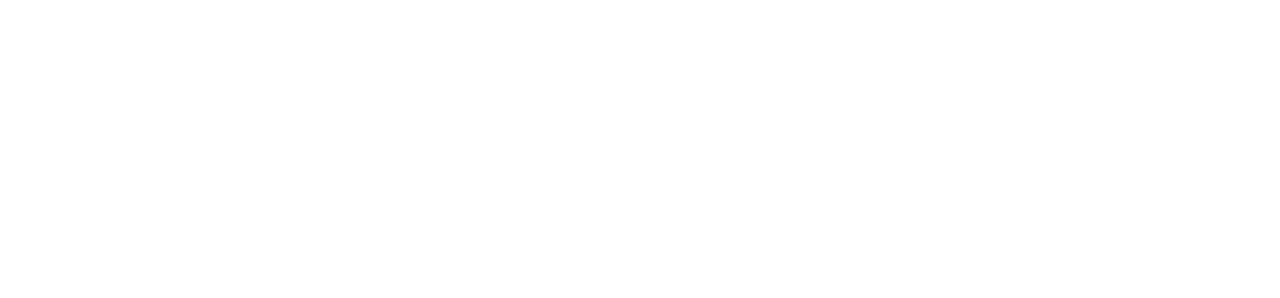
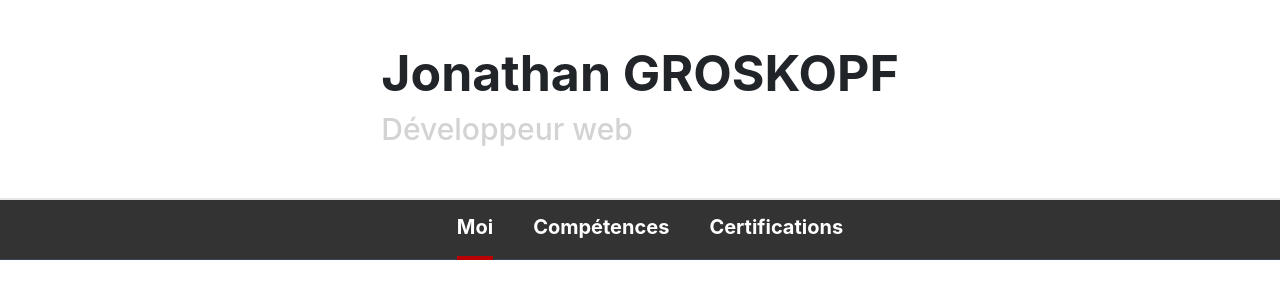
Before and after one commit to JonathanG-Git/cv_jonathang, a plain HTML site: page index.html in a window 1280 px wide. Drawn offline with nearby package versions, Linux system fonts and the light colour scheme.

Commit message:
navbar added, assets folder added

```diff
--- a/css/index.css
+++ b/css/index.css
@@ -0,0 +1,144 @@
+html, body {
+    margin: 0;
+    height: 100%;
+    overflow: hidden
+}
+
+.page {
+    width: 100%;
+    height: 100%;
+}
+
+.header {
+    height: 25%;
+    width: 100%;
+    display: flex;
+    background-color: #fff;
+    border-bottom: rgba(0, 0, 0, 0.1) solid;
+    border-bottom-width: 2px;
+}
+
+.title {
+    margin: auto;
+}
+.mainTitle{
+    font-weight: bold;
+    font-size: 50px;
+}
+.subTitle{
+    color: lightgray;
+    font-size: 30px;
+}
+
+/* .navItem{
+    color: white;
+    height: 100%;
+    font-size: 20px;
+    font-weight: 700;
+    margin: 0 20px;
+}
+
+.navItem:hover{
+    text-decoration: none;
+    color: red;
+    transition: color 0.3s;
+    padding: auto 0;
+    border-bottom: 1px solid red;
+}
+
+.nav{
+    width: 100%;
+    height: 5%;
+    display: flex;
+    background-color: black;
+}
+
+.navigation{
+    height: 100%;
+    margin-left: auto;
+    margin-right: auto;
+} */
+nav{
+    height: 60px;
+    display: flex;
+    align-items: center;
+    background: #333333;
+    padding-left: 20px;
+    box-sizing: border-box;
+    border-bottom: 1px solid RGB(50,72,94);
+}
+.nav{
+    display: flex;
+    align-items: center;
+}
+.navigation{
+    display: flex;
+    align-items: center;
+    margin-right: auto;
+    margin-left: auto;
+}
+.navItem{
+    color: #fff;
+    font-size: 20px;
+    font-weight: 700;
+    display: block;
+    height: 60px;
+    padding-top: 12px;
+    padding-left: 20px;
+    padding-right: 20px;
+    text-decoration: none;
+}
+/* .navItem::after{
+    content: '';
+    bottom: 0;
+    display: block;
+    width: 0;
+    height: 4px;
+    background: #ba0000;
+    transition: width .3s;
+}
+.navItem:hover::after{
+    width: 100%;
+}
+.navItem:hover{
+    text-decoration: none;
+    color: #ba0000;
+}
+
+.active::after{
+    content: '';
+    bottom: 0;
+    display: block;
+    width: 100%;
+    height: 4px;
+    background: #ba0000;
+} */
+
+.navItem::after{
+    content: '';
+    display: flex;
+    width: 0;
+    height: 18px;
+    background: transparent;
+    border-bottom: 4px solid #ba0000;
+    transition: width .3s;
+}
+
+.navItem:hover::after{
+    width: 100%;
+}
+
+.navItem:hover{
+    text-decoration: none;
+    color: #ba0000;
+}
+
+.active::after{
+    content: '';
+    display: flex;
+    width: 100%;
+    height: 18px;
+    background: transparent;
+    border-bottom: 4px solid #ba0000;
+    transition: width .3s;
+}
--- a/index.html
+++ b/index.html
@@ -2,9 +2,27 @@
 <html>
 <head>
 	<title>CV Jonathan Groskopf</title>
-	<link rel="stylesheet" type="text/css" href="css/index.css">
+    <link rel="stylesheet" type="text/css" href="css/index.css">
+    <link rel="stylesheet" href="https://stackpath.bootstrapcdn.com/bootstrap/4.4.1/css/bootstrap.min.css" integrity="sha384-Vkoo8x4CGsO3+Hhxv8T/Q5PaXtkKtu6ug5TOeNV6gBiFeWPGFN9MuhOf23Q9Ifjh" crossorigin="anonymous">
 </head>
 <body>
+    <div class="page">
+        <div class="header">
+            <div class="title">
+            <h1 class="mainTitle">Jonathan GROSKOPF</h1>
+            <h2 class="subTitle">Développeur web</h2>
+            </div>
+        </div>
+        <nav>
+        <div class="nav">
+            <div class="navigation">
+                <a class="navItem active" id="moi" href="#">Moi</a>
+                <a class="navItem" id="competences" href="#">Compétences</a>
+                <a class="navItem" id="certifications" href="#">Certifications</a>
+            </div>
+        </div>
+        </nav>
+    </div>
 
 </body>
 <script type="text/javascript" src="js/index.js"></script>
```
Also changed, not shown: assets/images/ouaf.png (added).
